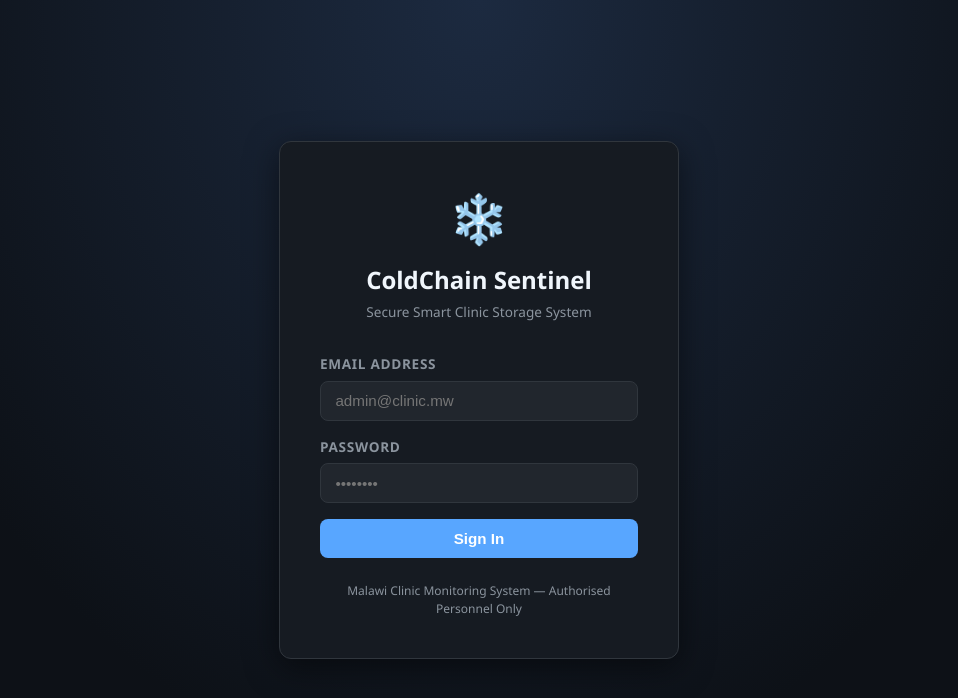
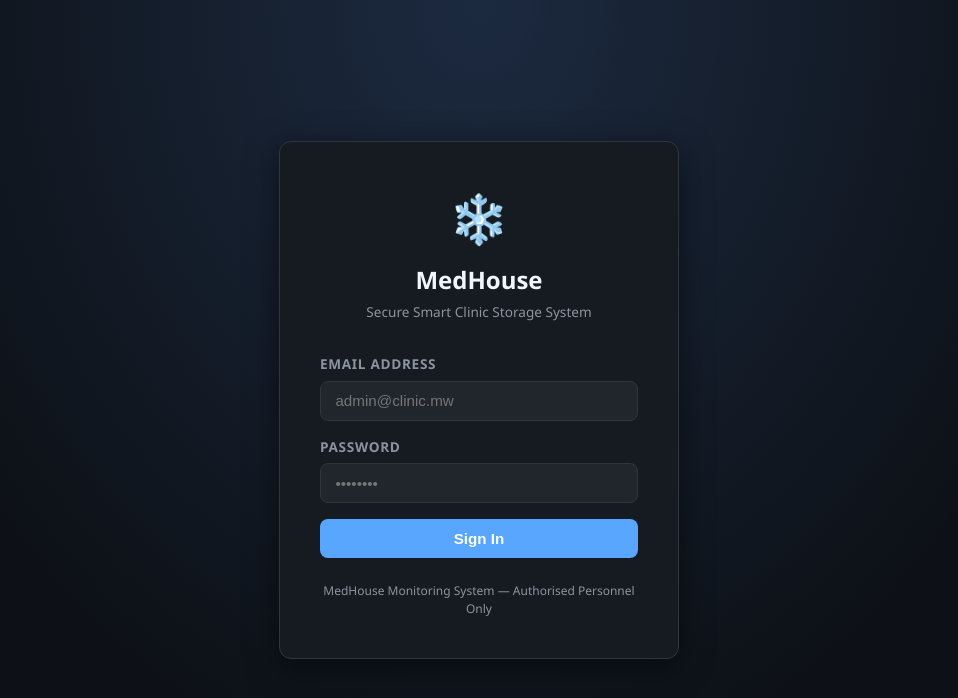
Before and after one commit to ANDREAASTON/ColdChain_Sentinel, a plain HTML site: page index.html in a window 1280 px wide. Shown: the whole page, without its empty margins (161-1119 px from the left). Drawn offline with Linux system fonts and the light colour scheme.

Commit message:
Update branding from ColdChain Sentinel to MedHouse in dashboard and login pages

```diff
--- a/index.html
+++ b/index.html
@@ -3,7 +3,7 @@
 <head>
   <meta charset="UTF-8" />
   <meta name="viewport" content="width=device-width, initial-scale=1.0" />
-  <title>ColdChain Sentinel – Login</title>
+  <title>MedHouse – Login</title>
   <link rel="stylesheet" href="styles.css" />
 </head>
 <body class="login-page">
@@ -11,7 +11,7 @@
   <div class="login-card">
     <div class="login-logo">
       <div class="logo-icon">❄️</div>
-      <h1>ColdChain Sentinel</h1>
+      <h1>MedHouse</h1>
       <p class="subtitle">Secure Smart Clinic Storage System</p>
     </div>
 
@@ -49,7 +49,7 @@
     </form>
 
     <p class="login-footer">
-      Malawi Clinic Monitoring System &mdash; Authorised Personnel Only
+      MedHouse Monitoring System &mdash; Authorised Personnel Only
     </p>
   </div>
 
```
Also changed, not shown: dashboard.html (+1 -1 lines).
